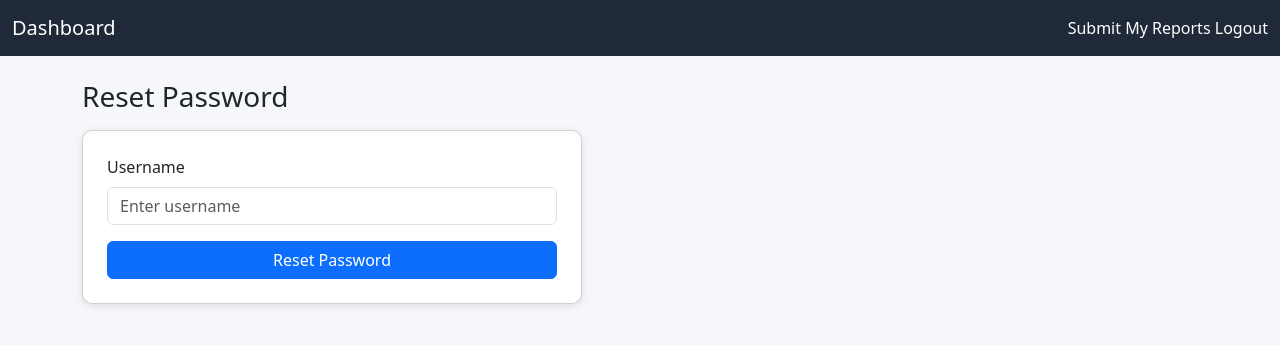
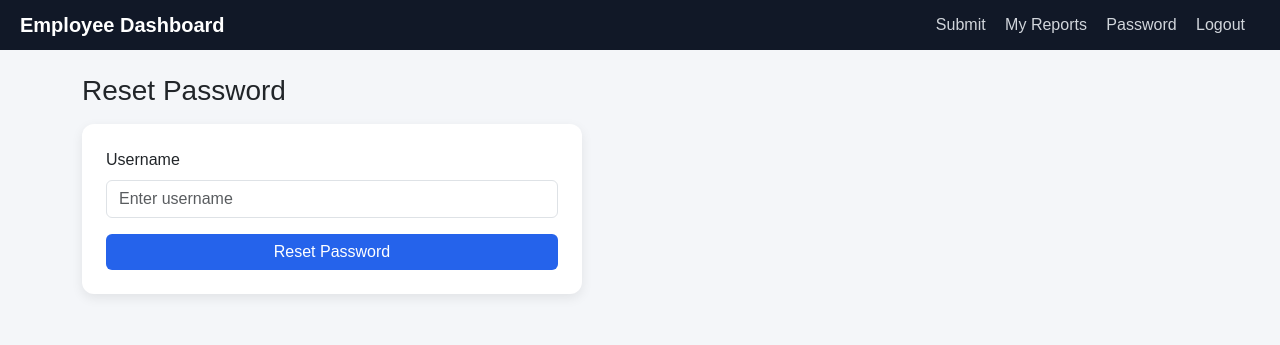
Before and after one commit to CorvusCodeReview/employee-dashboard, a Flask app: page /reset_password in a window 1280 px wide. Shown: the top 345 px of the page. Run offline with Flask 3, Linux system fonts and the light colour scheme.

Commit message:
Update base.html

```diff
--- a/templates/base.html
+++ b/templates/base.html
@@ -7,26 +7,57 @@
 
     <style>
         body {
-            background-color: #f5f7fa;
+            background: #f4f6f9;
+            font-family: Arial, sans-serif;
         }
+
         .navbar {
-            background-color: #1f2937;
+            background: #111827;
+            padding: 10px 20px;
         }
-        .navbar-brand, .nav-link {
-            color: white !important;
+
+        .navbar-brand {
+            color: #fff !important;
+            font-weight: bold;
         }
+
+        .nav-link {
+            color: #d1d5db !important;
+            margin-right: 15px;
+        }
+
+        .nav-link:hover {
+            color: #fff !important;
+        }
+
         .card {
-            border-radius: 10px;
-            box-shadow: 0 2px 8px rgba(0,0,0,0.1);
+            border-radius: 12px;
+            border: none;
+            box-shadow: 0 4px 12px rgba(0,0,0,0.08);
+        }
+
+        .btn-primary {
+            background: #2563eb;
+            border: none;
+        }
+
+        .btn-primary:hover {
+            background: #1d4ed8;
+        }
+
+        .page-title {
+            font-weight: 600;
+            margin-bottom: 15px;
         }
     </style>
 </head>
 
 <body>
 
-<nav class="navbar navbar-expand-lg">
-    <div class="container-fluid">
-        <a class="navbar-brand" href="/">Dashboard</a>
+<nav class="navbar d-flex justify-content-between">
+    <div>
+        <a class="navbar-brand" href="/">Employee Dashboard</a>
+    </div>
 
     <div>
         <a class="nav-link d-inline" href="/submit_report">Submit</a>
@@ -34,11 +65,11 @@
 
         {% if current_user.role in ['manager','senior'] %}
             <a class="nav-link d-inline" href="/all_reports">All Reports</a>
-                <a class="nav-link d-inline" href="/manage_tasks">Manage Tasks</a>
+            <a class="nav-link d-inline" href="/manage_tasks">Tasks</a>
         {% endif %}
 
+        <a class="nav-link d-inline" href="/change_password">Password</a>
         <a class="nav-link d-inline" href="/logout">Logout</a>
-        </div>
     </div>
 </nav>
 
```
Lines whose indentation alone changed are shown as unchanged.
